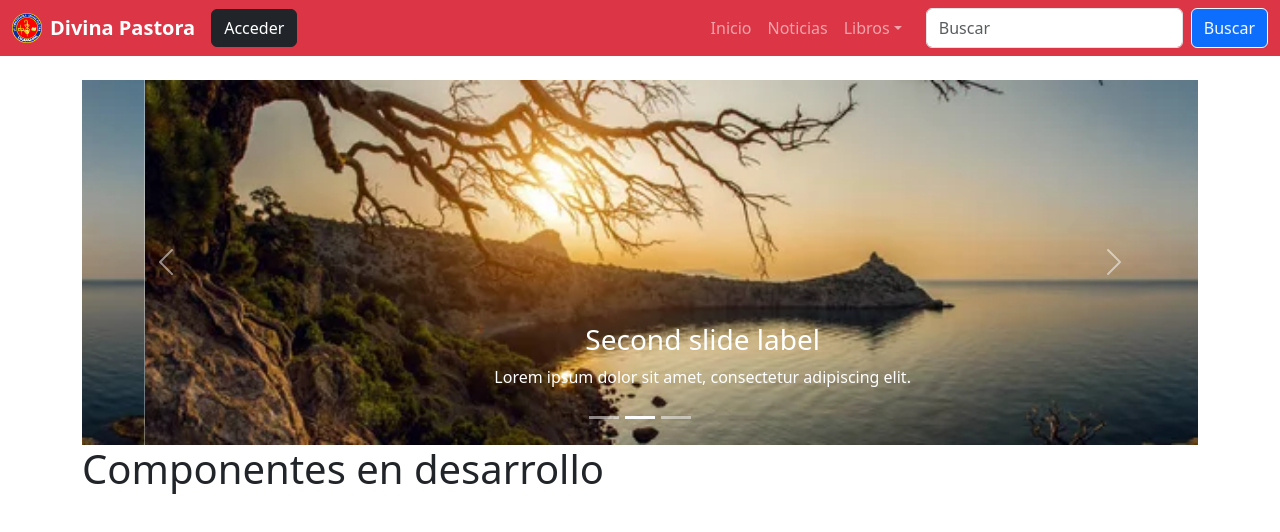
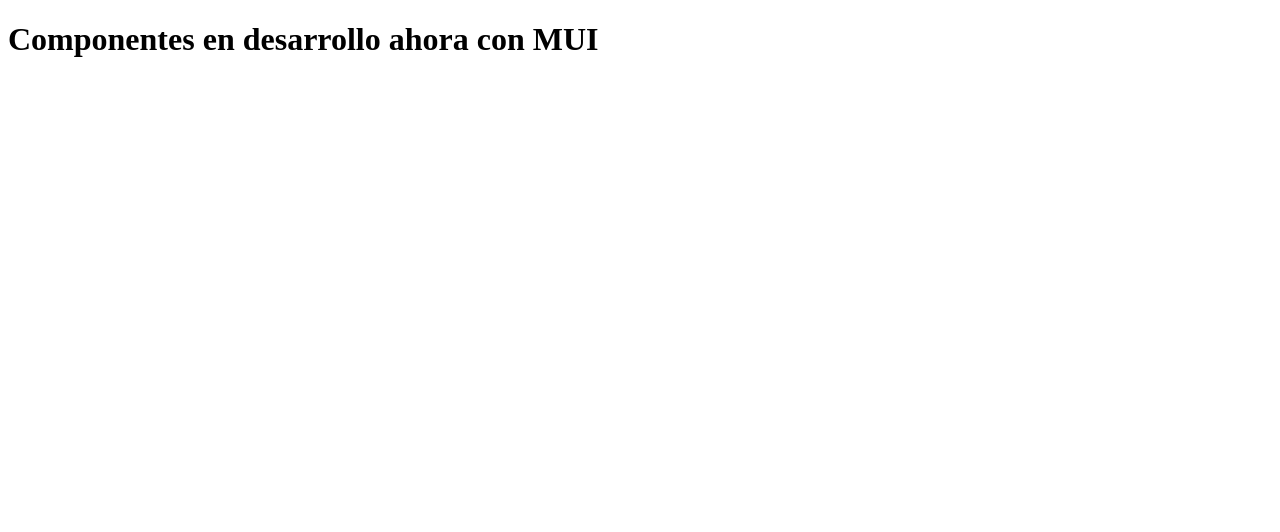
Before and after one commit to FredyMateoCode/biblioteca-frontend, a React (Vite) app: page / in a window 1280 px wide. Shown: the top 532 px of the page. Built offline with nearby package versions, Linux system fonts and the light colour scheme.

Commit message:
Quitando Bootstrap

```diff
--- a/index.html
+++ b/index.html
@@ -3,7 +3,7 @@
   <head>
     <meta charset="UTF-8" />
     <meta name="viewport" content="width=device-width, initial-scale=1.0" />
-    <title>Biblioteca</title>
+    <title>Biblioteca MUI</title>
   </head>
   <body>
     <div id="root"></div>
--- a/package.json
+++ b/package.json
@@ -11,9 +11,7 @@
   },
   "dependencies": {
     "@popperjs/core": "^2.11.8",
-    "bootstrap": "^5.3.6",
     "react": "^19.1.0",
-    "react-bootstrap": "^2.10.10",
     "react-dom": "^19.1.0"
   },
   "devDependencies": {
--- a/src/App.css
+++ b/src/App.css
@@ -1,4 +1 @@
 /*Estilos para componentes*/
-h5 {
-  color: red;
-}
--- a/src/App.jsx
+++ b/src/App.jsx
@@ -1,17 +1,14 @@
 import { useState } from 'react' // Función para manejar estados dentro de los componentes.
 
 /*Desarrollo*/
-import Navbar from './componentes/Navbar';//importamos el componente Navbar
-import Carousel001 from './componentes/Carousel001';//importamos el componente Navbar
+
 
 function App() {
 
   return (
     <>
-      <Navbar />
-      <div className="container mt-4">
-        <Carousel001/>
-        <h1>Componentes en desarrollo</h1>
+      <div>
+        <h1>Componentes en desarrollo ahora con MUI</h1>
       </div>
     </>
   )
--- a/src/componentes/Carousel001.jsx
+++ /dev/null
@@ -1,41 +0,0 @@
-import { useState } from 'react';
-import Carousel from 'react-bootstrap/Carousel';
-import Imagen001 from '../assets/imagenes/imagen001.jpg';
-
-function Carousel001() {
-  const [index, setIndex] = useState(0);
-
-  const handleSelect = (selectedIndex) => {
-    setIndex(selectedIndex);
-  };
-
-  return (
-    <Carousel activeIndex={index} onSelect={handleSelect}>
-      <Carousel.Item>
-        <img src={Imagen001} alt="First slide" className="d-block w-100" />
-        <Carousel.Caption>
-          <h3>First slide label</h3>
-          <p>Nulla vitae elit libero, a pharetra augue mollis interdum.</p>
-        </Carousel.Caption>
-      </Carousel.Item>
-      <Carousel.Item>
-        <img src={Imagen001} alt="Second slide" className="d-block w-100" />
-        <Carousel.Caption>
-          <h3>Second slide label</h3>
-          <p>Lorem ipsum dolor sit amet, consectetur adipiscing elit.</p>
-        </Carousel.Caption>
-      </Carousel.Item>
-      <Carousel.Item>
-        <img src={Imagen001} alt="Third slide" className="d-block w-100" />
-        <Carousel.Caption>
-          <h3>Third slide label</h3>
-          <p>
-            Praesent commodo cursus magna, vel scelerisque nisl consectetur.
-          </p>
-        </Carousel.Caption>
-      </Carousel.Item>
-    </Carousel>
-  );
-}
-
-export default Carousel001;
--- a/src/componentes/Navbar.jsx
+++ /dev/null
@@ -1,70 +0,0 @@
-import Button from 'react-bootstrap/Button';
-import Container from 'react-bootstrap/Container';
-import Form from 'react-bootstrap/Form';
-import Nav from 'react-bootstrap/Nav';
-import Navbar from 'react-bootstrap/Navbar';
-import NavDropdown from 'react-bootstrap/NavDropdown';
-import Offcanvas from 'react-bootstrap/Offcanvas';
-
-/*Desarrollo*/
-import logo from '../assets/imagenes/Logo.png';
-
-function Navbar001() {
-  const expand = 'lg';
-
-  return (
-    <Navbar expand={expand} className="bg-danger mb-3" variant="dark">
-      <Container fluid>
-        <Navbar.Brand href="#" className="fw-bold">
-          <img
-            src={logo}
-            alt="Logo"
-            width="30"
-            height="30"
-            className="d-inline-block align-top me-2"
-          />
-          Divina Pastora
-        </Navbar.Brand>
-        <Button variant="dark">Acceder</Button>
-        <Navbar.Toggle aria-controls={`offcanvasNavbar-expand-${expand}`} />
-        <Navbar.Offcanvas
-          id={`offcanvasNavbar-expand-${expand}`}
-          aria-labelledby={`offcanvasNavbarLabel-expand-${expand}`}
-          placement="end"
-        >
-          <Offcanvas.Header closeButton>
-            <Offcanvas.Title id={`offcanvasNavbarLabel-expand-${expand}`}>
-              Menú
-            </Offcanvas.Title>
-          </Offcanvas.Header>
-          <Offcanvas.Body>
-            <Nav className="justify-content-end flex-grow-1 pe-3">
-              <Nav.Link href="#action1">Inicio</Nav.Link>
-              <Nav.Link href="#action2">Noticias</Nav.Link>
-              <NavDropdown
-                title="Libros"
-                id={`offcanvasNavbarDropdown-expand-${expand}`}
-              >
-                <NavDropdown.Item href="#action3">Ciencias Sociales</NavDropdown.Item>
-                <NavDropdown.Item href="#action4">Literatura</NavDropdown.Item>
-                <NavDropdown.Item href="#action4">Matemática</NavDropdown.Item>
-                <NavDropdown.Item href="#action4">Historia y Geografía</NavDropdown.Item>
-              </NavDropdown>
-            </Nav>
-            <Form className="d-flex">
-              <Form.Control
-                type="search"
-                placeholder="Buscar"
-                className="me-2"
-                aria-label="Search"
-              />
-              <Button className="bg-primary" variant="outline-light">Buscar</Button>
-            </Form>
-          </Offcanvas.Body>
-        </Navbar.Offcanvas>
-      </Container>
-    </Navbar>
-  );
-}
-
-export default Navbar001;
--- a/src/index.css
+++ b/src/index.css
@@ -1,69 +1 @@
 /*Estilos Globales*/
-:root {
-  font-family: system-ui, Avenir, Helvetica, Arial, sans-serif;
-  line-height: 1.5;
-  font-weight: 400;
-
-  color-scheme: light dark;
-  color: rgba(255, 255, 255, 0.87);
-  background-color: #242424;
-
-  font-synthesis: none;
-  text-rendering: optimizeLegibility;
-  -webkit-font-smoothing: antialiased;
-  -moz-osx-font-smoothing: grayscale;
-}
-
-a {
-  font-weight: 500;
-  color: #646cff;
-  text-decoration: inherit;
-}
-a:hover {
-  color: #535bf2;
-}
-
-body {
-  margin: 0;
-  display: flex;
-  place-items: center;
-  min-width: 320px;
-  min-height: 100vh;
-}
-
-h1 {
-  font-size: 3.2em;
-  line-height: 1.1;
-}
-
-button {
-  border-radius: 8px;
-  border: 1px solid transparent;
-  padding: 0.6em 1.2em;
-  font-size: 1em;
-  font-weight: 500;
-  font-family: inherit;
-  background-color: #1a1a1a;
-  cursor: pointer;
-  transition: border-color 0.25s;
-}
-button:hover {
-  border-color: #646cff;
-}
-button:focus,
-button:focus-visible {
-  outline: 4px auto -webkit-focus-ring-color;
-}
-
-@media (prefers-color-scheme: light) {
-  :root {
-    color: #213547;
-    background-color: #ffffff;
-  }
-  a:hover {
-    color: #747bff;
-  }
-  button {
-    background-color: #f9f9f9;
-  }
-}
```
Also changed, not shown: src/main.jsx (+1 -9 lines), 1 other file (tests, documents, lock files or other folders).
